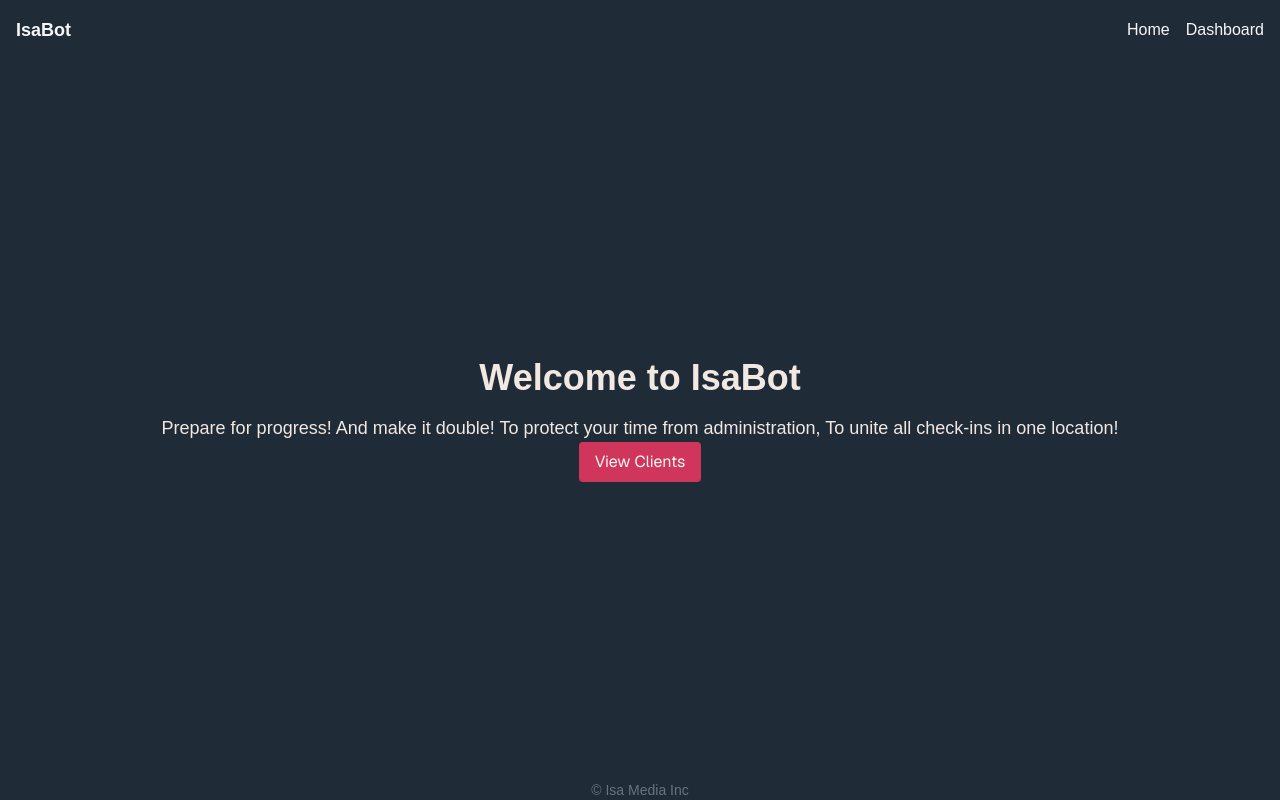
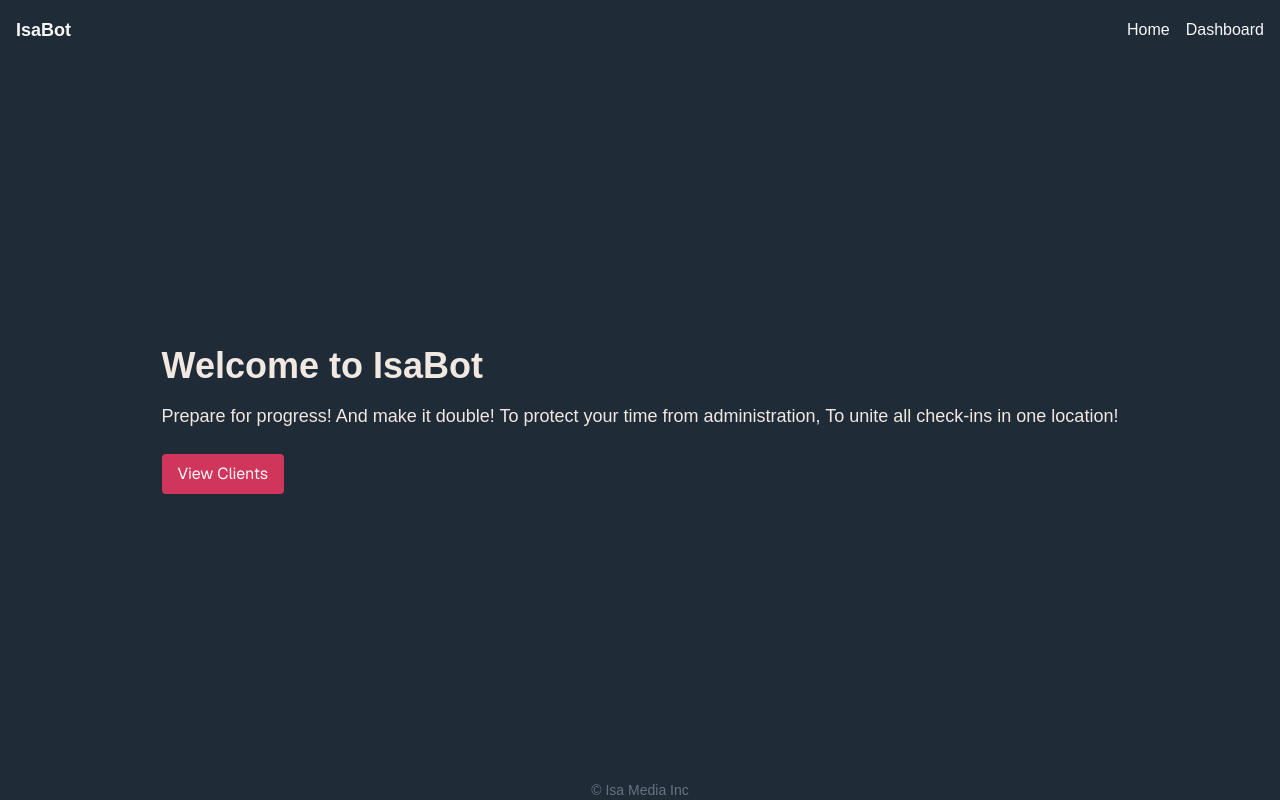
Before and after one commit to Jenni4B/IsaBot, a Next.js app: page / in a window 1280 px wide. Built offline with nearby package versions, Linux system fonts and the light colour scheme.

Commit message:
Added padding to the landing page and changed the alignment

```diff
--- a/src/app/landingpage/page.tsx
+++ b/src/app/landingpage/page.tsx
@@ -3,8 +3,9 @@
 const LandingPage = () => {
     return (
         <div className="flex flex-col items-center justify-center flex-1">
+            <div className="p-8">
                 <h1 className="text-4xl font-bold mb-4">Welcome to IsaBot</h1>
-            <p className="text-lg">
+                <p className="text-lg mb-6">
                     Prepare for progress! And make it double!
                     To protect your time from administration,
                     To unite all check-ins in one location!
@@ -19,6 +20,7 @@ const LandingPage = () => {
                     View Clients
                 </button>
             </div>
+        </div>
     );
 }
 
```
Lines whose indentation alone changed are shown as unchanged.
